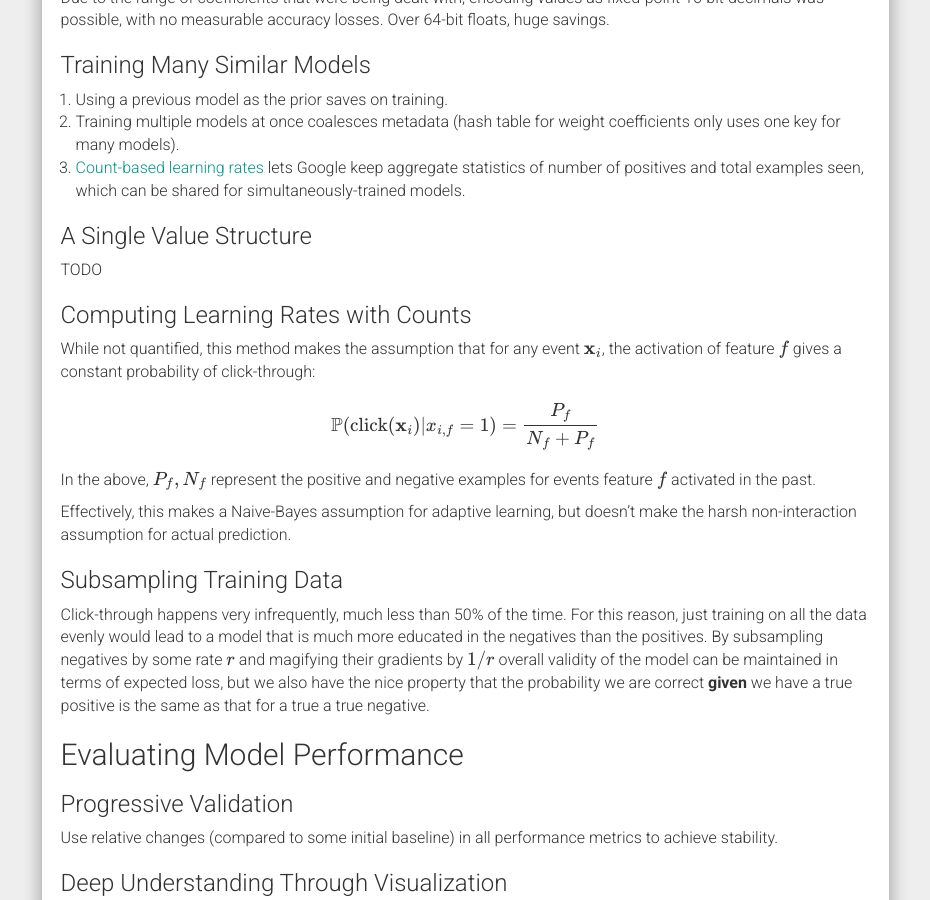
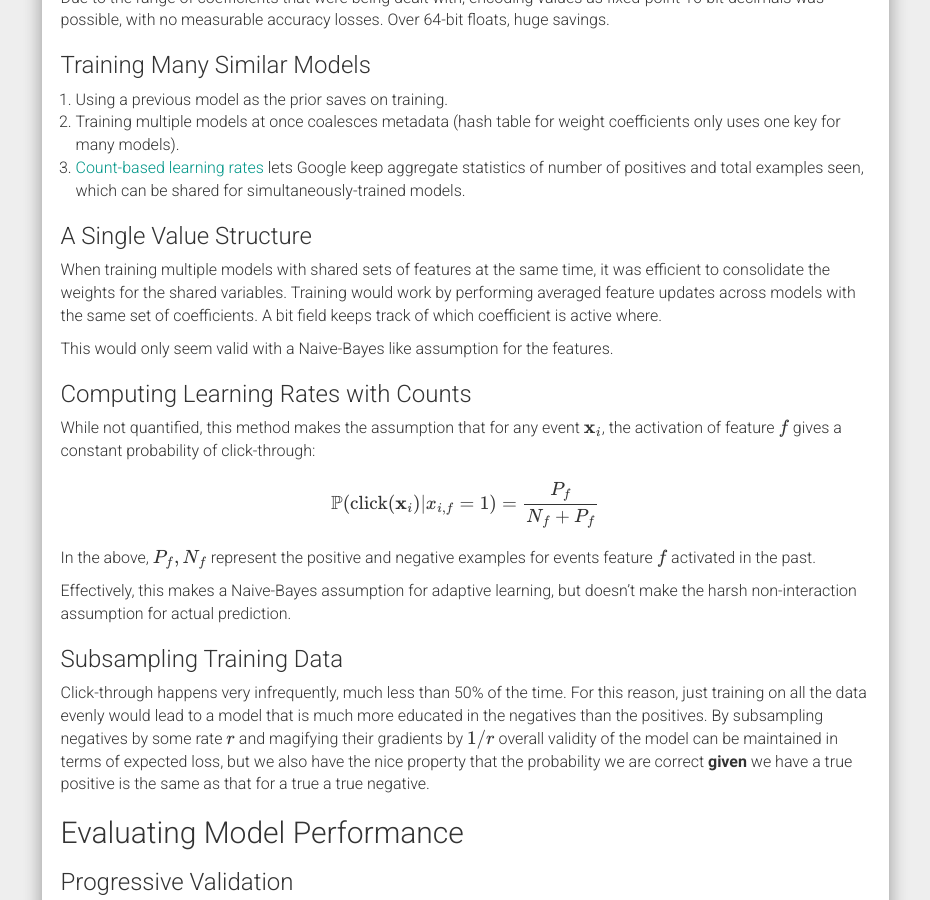
Before and after one commit to vlad17/vlad17.github.io, a Jekyll site: the page built from _posts/2016-07-17-ad-click-prediction.md, in a window 1280 px wide and 900 px high, scrolled down 3617 px. Shown: the whole window, without its empty margins (321-1251 px from the left). Built offline with Jekyll 4.4.1, drawn with Linux system fonts in a browser that asks for light colours; nearby versions of some CDN libraries; formulas are drawn with MathJax 3; comment, search, counter and statistics services are not loaded.

Commit message:
Finished ad prediction post

```diff
--- a/_posts/2016-07-17-ad-click-prediction.md
+++ b/_posts/2016-07-17-ad-click-prediction.md
@@ -136,7 +136,9 @@ Due to the range of coefficients that were being dealt with, encoding values as
 
 ### A Single Value Structure
 
-TODO
+When training multiple models with shared sets of features at the same time, it was efficient to consolidate the weights for the shared variables. Training would work by performing averaged feature updates across models with the same set of coefficients. A bit field keeps track of which coefficient is active where.
+
+This would only seem valid with a Naive-Bayes like assumption for the features.
 
 ### Computing Learning Rates with Counts
 
```
